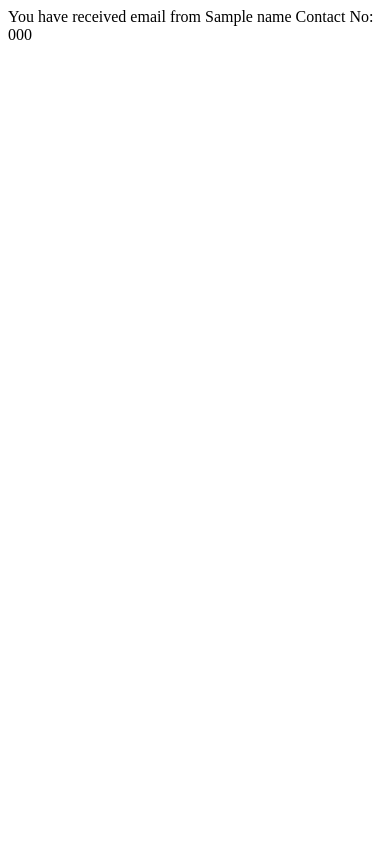
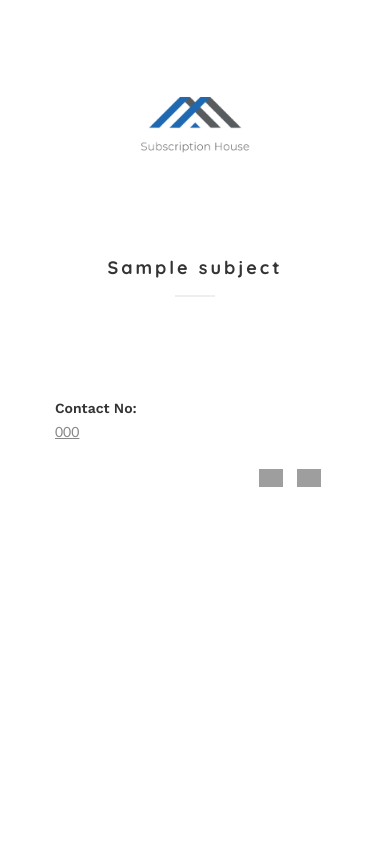
Before and after one commit to Sheharyar123/SubscriptionsHouse, a Django app: template templates/plans/emails/contact_form_message.html in a window 390 px wide. Run offline with Django 4.2, Linux system fonts and the light colour scheme; the template is opened without the code that fills it: most values are stand-ins (such as "Sample title", 1, 10 or a date in 2020); grey boxes are pictures that could not be loaded.

Commit message:
fix contact form and email template for contact

```diff
--- a/plans/forms.py
+++ b/plans/forms.py
@@ -28,9 +28,9 @@
             attrs={"placeholder": "Subject", "class": "form-control"}
         ),
     )
-    comment = forms.CharField(
+    message = forms.CharField(
         required=False,
         widget=forms.Textarea(
-            attrs={"placeholder": "Comment", "class": "form-control"}
+            attrs={"placeholder": "Message", "class": "form-control"}
         ),
     )
--- a/plans/views.py
+++ b/plans/views.py
@@ -20,6 +20,7 @@
                 "name": form.cleaned_data["name"],
                 "email": form.cleaned_data["email"],
                 "phone_no": form.cleaned_data["phone_no"],
+                "message": form.cleaned_data["message"],
             }
             mail_subject = f"You have received a new email from {context['name']}"
             mail_template = "plans/emails/contact_form_message.html"
--- a/templates/_navbar.html
+++ b/templates/_navbar.html
@@ -50,11 +50,11 @@
           <li class="nav-item">
             <a class="nav-link" href="{% url 'plans:index' %}#home">Home</a>
           </li>
-          <li class="nav-item">
+          {% comment %} <li class="nav-item">
             <a class="nav-link" href="{% url 'plans:plan_list' %}"
               >Packages</a
             >
-          </li>
+          </li> {% endcomment %}
           <li class="nav-item">
             <a class="nav-link" href="{% url 'plans:index' %}#reviews"
               >Testimonials</a
--- a/templates/plans/emails/contact_form_message.html
+++ b/templates/plans/emails/contact_form_message.html
@@ -1,7 +1,341 @@
-{% autoescape off %}
+{% load static %}
+<!DOCTYPE html PUBLIC "-//W3C//DTD XHTML 1.0 Transitional //EN" "http://www.w3.org/TR/xhtml1/DTD/xhtml1-transitional.dtd">
+<html xmlns="http://www.w3.org/1999/xhtml" xmlns:o="urn:schemas-microsoft-com:office:office" xmlns:v="urn:schemas-microsoft-com:vml" lang="en">
+<head>
+    <meta http-equiv="Content-Type" content="text/html; charset=UTF-8" />
+    <meta name="viewport" content="width=device-width; initial-scale=1.0; maximum-scale=1.0;" />
+    <!--[if !mso]--><!-- -->
+    <link href='https://fonts.googleapis.com/css?family=Work+Sans:300,400,500,600,700' rel="stylesheet">
+    <link href='https://fonts.googleapis.com/css?family=Quicksand:300,400,700' rel="stylesheet">
+    <!--<![endif]-->
 
-You have received email from {{ name }}
-{{ message }}
+    <title>Material Design for Bootstrap</title>
 
-Contact No: {{ phone_no }}
-{% endautoescape %}
+    <style type="text/css">
+        body {
+            width: 100%;
+            background-color: #ffffff;
+            margin: 0;
+            padding: 0;
+            -webkit-font-smoothing: antialiased;
+            mso-margin-top-alt: 0px;
+            mso-margin-bottom-alt: 0px;
+            mso-padding-alt: 0px 0px 0px 0px;
+        }
+
+        p,
+        h1,
+        h2,
+        h3,
+        h4 {
+            margin-top: 0;
+            margin-bottom: 0;
+            padding-top: 0;
+            padding-bottom: 0;
+        }
+
+        span.preheader {
+            display: none;
+            font-size: 1px;
+        }
+
+        html {
+            width: 100%;
+        }
+
+        table {
+            font-size: 14px;
+            border: 0;
+        }
+        /* ----------- responsivity ----------- */
+
+        @media only screen and (max-width: 640px) {
+            /*------ top header ------ */
+            .main-header {
+                font-size: 20px !important;
+            }
+            .main-section-header {
+                font-size: 28px !important;
+            }
+            .show {
+                display: block !important;
+            }
+            .hide {
+                display: none !important;
+            }
+            .align-center {
+                text-align: center !important;
+            }
+            .no-bg {
+                background: none !important;
+            }
+            /*----- main image -------*/
+            .main-image img {
+                width: 440px !important;
+                height: auto !important;
+            }
+            /* ====== divider ====== */
+            .divider img {
+                width: 440px !important;
+            }
+            /*-------- container --------*/
+            .container590 {
+                width: 440px !important;
+            }
+            .container580 {
+                width: 400px !important;
+            }
+            .main-button {
+                width: 220px !important;
+            }
+            /*-------- secions ----------*/
+            .section-img img {
+                width: 320px !important;
+                height: auto !important;
+            }
+            .team-img img {
+                width: 100% !important;
+                height: auto !important;
+            }
+        }
+
+        @media only screen and (max-width: 479px) {
+            /*------ top header ------ */
+            .main-header {
+                font-size: 18px !important;
+            }
+            .main-section-header {
+                font-size: 26px !important;
+            }
+            /* ====== divider ====== */
+            .divider img {
+                width: 280px !important;
+            }
+            /*-------- container --------*/
+            .container590 {
+                width: 280px !important;
+            }
+            .container590 {
+                width: 280px !important;
+            }
+            .container580 {
+                width: 260px !important;
+            }
+            /*-------- secions ----------*/
+            .section-img img {
+                width: 280px !important;
+                height: auto !important;
+            }
+        }
+    </style>
+    <!--[if gte mso 9]><style type=”text/css”>
+        body {
+        font-family: arial, sans-serif!important;
+        }
+        </style>
+    <![endif]-->
+</head>
+
+
+<body class="respond" leftmargin="0" topmargin="0" marginwidth="0" marginheight="0">
+    <!-- pre-header -->
+    <table style="display:none!important;">
+        <tr>
+            <td>
+                <div style="overflow:hidden;display:none;font-size:1px;color:#ffffff;line-height:1px;font-family:Arial;maxheight:0px;max-width:0px;opacity:0;">
+                    Customer email for Subscriptions House!
+                </div>
+            </td>
+        </tr>
+    </table>
+    <!-- pre-header end -->
+    <!-- header -->
+    <table border="0" width="100%" cellpadding="0" cellspacing="0" bgcolor="ffffff">
+
+        <tr>
+            <td align="center">
+                <table border="0" align="center" width="590" cellpadding="0" cellspacing="0" class="container590">
+
+                    <tr>
+                        <td height="25" style="font-size: 25px; line-height: 25px;">&nbsp;</td>
+                    </tr>
+
+                    <tr>
+                        <td align="center">
+
+                            <table border="0" align="center" width="590" cellpadding="0" cellspacing="0" class="container590">
+
+                                <tr>
+                                    <td align="center" width="200">
+                                        <a href="" style="display: block; border-style: none !important; border: 0 !important;"><img width="100" border="0" style="display: block; width: 200px;" src="{% static 'images/logo.png' %}" alt="" /></a>
+                                    </td>
+                                </tr>
+                            </table>
+                        </td>
+                    </tr>
+
+                    <tr>
+                        <td height="25" style="font-size: 25px; line-height: 25px;">&nbsp;</td>
+                    </tr>
+
+                </table>
+            </td>
+        </tr>
+    </table>
+    <!-- end header -->
+
+    <!-- big image section -->
+
+    <table border="0" width="100%" cellpadding="0" cellspacing="0" bgcolor="ffffff" class="bg_color">
+
+        <tr>
+            <td align="center">
+                <table border="0" align="center" width="590" cellpadding="0" cellspacing="0" class="container590">
+
+                    <tr>
+                        <td align="center" style="color: #343434; font-size: 24px; font-family: Quicksand, Calibri, sans-serif; font-weight:700;letter-spacing: 3px; line-height: 35px;"
+                            class="main-header">
+                            <!-- section text ======-->
+
+                            <div style="line-height: 35px">
+
+                                {{ subject }}
+
+                            </div>
+                        </td>
+                    </tr>
+
+                    <tr>
+                        <td height="10" style="font-size: 10px; line-height: 10px;">&nbsp;</td>
+                    </tr>
+
+                    <tr>
+                        <td align="center">
+                            <table border="0" width="40" align="center" cellpadding="0" cellspacing="0" bgcolor="eeeeee">
+                                <tr>
+                                    <td height="2" style="font-size: 2px; line-height: 2px;">&nbsp;</td>
+                                </tr>
+                            </table>
+                        </td>
+                    </tr>
+
+                    <tr>
+                        <td height="20" style="font-size: 20px; line-height: 20px;">&nbsp;</td>
+                    </tr>
+
+                    <tr>
+                        <td align="left">
+                            <table border="0" width="590" align="center" cellpadding="0" cellspacing="0" class="container590">
+                                <tr>
+                                    <td align="left" style="color: #888888; font-size: 16px; font-family: 'Work Sans', Calibri, sans-serif; line-height: 24px;">
+                                        <!-- section text ======-->
+
+                                        <p style="line-height: 24px;margin-bottom:15px;">
+                                            {{ message }}
+                                        </p>
+
+                                    </td>
+                                </tr>
+                            </table>
+                        </td>
+                    </tr>
+
+                </table>
+
+            </td>
+        </tr>
+
+        <tr>
+            <td height="40" style="font-size: 40px; line-height: 40px;">&nbsp;</td>
+        </tr>
+
+    </table>
+
+    <!-- contact section -->
+    <table border="0" width="100%" cellpadding="0" cellspacing="0" bgcolor="ffffff" class="bg_color">
+
+        <tr>
+            <td align="center">
+                <table border="0" align="center" width="590" cellpadding="0" cellspacing="0" class="container590 bg_color">
+
+                    <tr>
+                        <td align="center">
+                            <table border="0" align="center" width="590" cellpadding="0" cellspacing="0" class="container590 bg_color">
+
+                                <tr>
+                                    <td>
+                                        <table border="0" width="300" align="left" cellpadding="0" cellspacing="0" style="border-collapse:collapse; mso-table-lspace:0pt; mso-table-rspace:0pt;"
+                                            class="container590">
+
+                                            <tr>
+                                                <td height="25" style="font-size: 25px; line-height: 25px;">&nbsp;</td>
+                                            </tr>
+
+                                            <tr>
+                                                <td align="left" style="color: #888888; font-size: 14px; font-family: 'Work Sans', Calibri, sans-serif; line-height: 23px;"
+                                                    class="text_color">
+                                                    <div style="color: #333333; font-size: 14px; font-family: 'Work Sans', Calibri, sans-serif; font-weight: 600; mso-line-height-rule: exactly; line-height: 23px;">
+
+                                                        Contact No: <br/> <a href="mailto:" style="color: #888888; font-size: 14px; font-family: 'Hind Siliguri', Calibri, Sans-serif; font-weight: 400;">{{ phone_no }}</a>
+
+                                                    </div>
+                                                </td>
+                                            </tr>
+
+                                        </table>
+
+                                        <table border="0" width="2" align="left" cellpadding="0" cellspacing="0" style="border-collapse:collapse; mso-table-lspace:0pt; mso-table-rspace:0pt;"
+                                            class="container590">
+                                            <tr>
+                                                <td width="2" height="10" style="font-size: 10px; line-height: 10px;"></td>
+                                            </tr>
+                                        </table>
+
+                                        <table border="0" width="200" align="right" cellpadding="0" cellspacing="0" style="border-collapse:collapse; mso-table-lspace:0pt; mso-table-rspace:0pt;"
+                                            class="container590">
+
+                                            <tr>
+                                                <td class="hide" height="45" style="font-size: 45px; line-height: 45px;">&nbsp;</td>
+                                            </tr>
+
+                                            <tr>
+                                                <td height="15" style="font-size: 15px; line-height: 15px;">&nbsp;</td>
+                                            </tr>
+
+                                            <tr>
+                                                <td>
+                                                    <table border="0" align="right" cellpadding="0" cellspacing="0">
+                                                        <tr>
+                                                            <td>
+                                                                <a href="https://www.facebook.com/subscriptionshouse" target="_blank" style="display: block; border-style: none !important; border: 0 !important;"><img width="24" border="0" style="display: block;" src="https://i.imgur.com/QQ89Rt3.jpeg" alt=""></a>
+                                                            </td>
+                                                            <td>&nbsp;&nbsp;&nbsp;&nbsp;</td>
+                                                            <td>
+                                                                <a href="https://www.instagram.com/subscriptionshouse/" target="_blank" style="display: block; border-style: none !important; border: 0 !important;"><img width="24" border="0" style="display: block;" src="https://i.imgur.com/M6yBwxS.png" alt=""></a>
+                                                            </td>
+                                                            <td>&nbsp;&nbsp;&nbsp;&nbsp;</td>
+                                                        </tr>
+                                                    </table>
+                                                </td>
+                                            </tr>
+
+                                        </table>
+                                    </td>
+                                </tr>
+                            </table>
+                        </td>
+                    </tr>
+                </table>
+            </td>
+        </tr>
+
+        <tr>
+            <td height="60" style="font-size: 60px; line-height: 60px;">&nbsp;</td>
+        </tr>
+
+    </table>
+    <!-- end section -->
+
+</body>
+
+</html>
```
Also changed, not shown: static/css/style.css (+1 -8 lines), templates/plans/index.html (+6 -6 lines).
